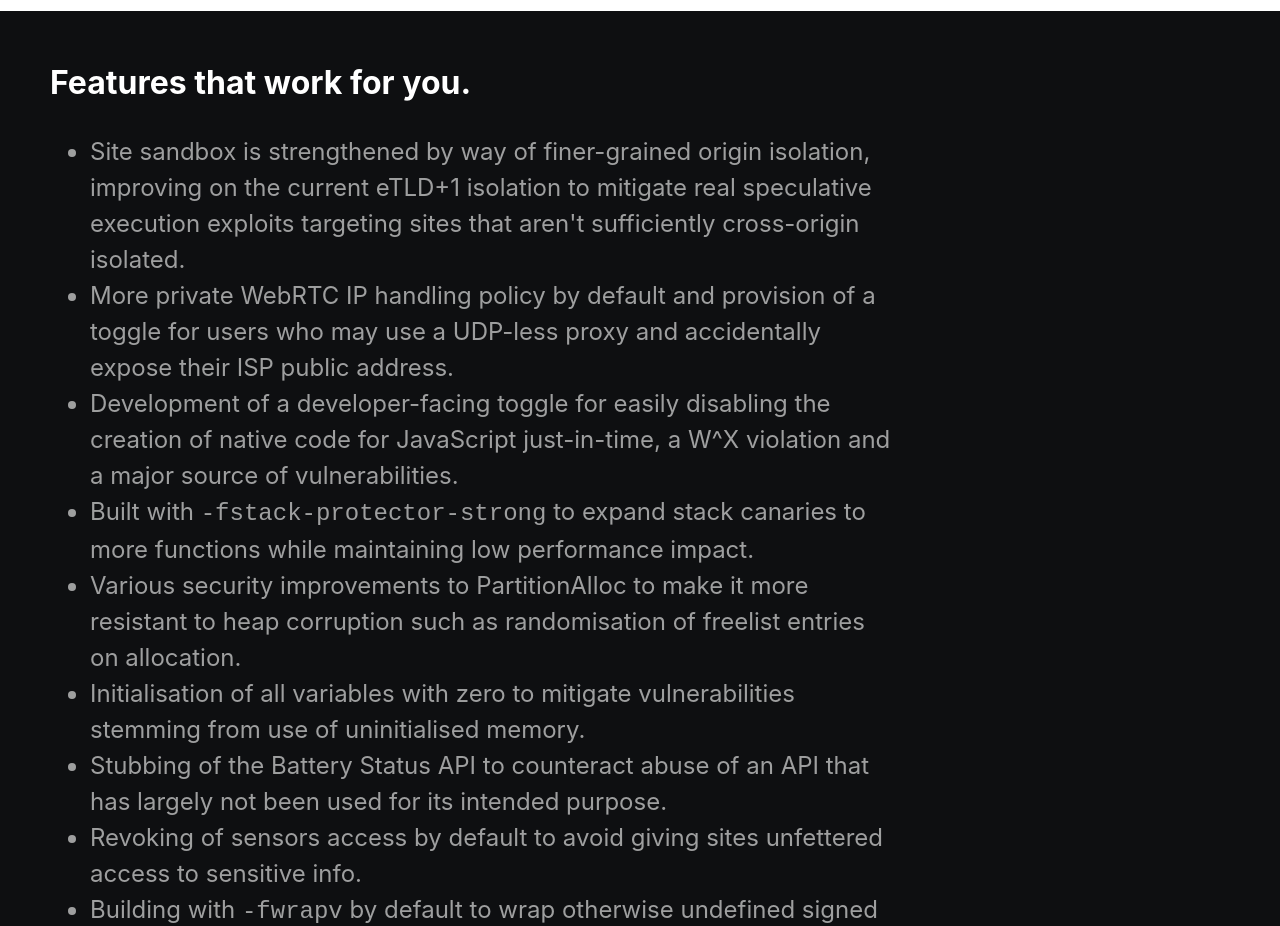
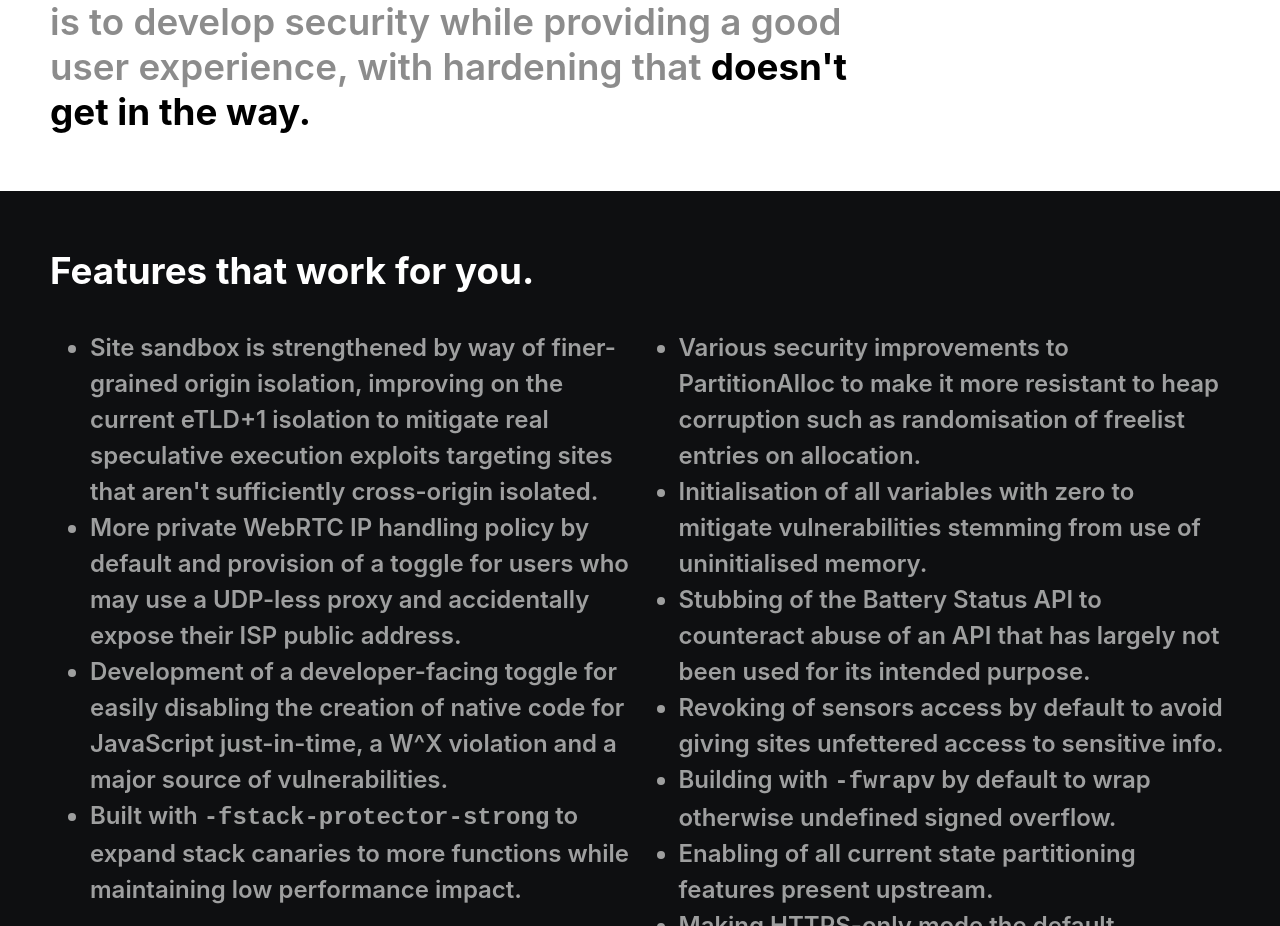
Before and after one commit to e-zk/hexavalent.org, a plain HTML site: page src/index.html in a window 1280 px wide. Shown: the part 722-1648 px from the top of the page. Drawn offline with Linux system fonts and the light colour scheme.

Commit message:
Split features section into two columns

```diff
--- a/src/index.html
+++ b/src/index.html
@@ -38,7 +38,7 @@
                 </li>
             </menu>
         </nav>
-        <section class="colored-section">
+        <section class="colored-section section-block section-right">
             <p>
                 <strong>
                     Welcome to <span class="fade">Hexavalent.</span>
@@ -56,8 +56,8 @@
                 </a>
             </p>
         </section>
-        <section class="default-section">
-            <p>
+        <section class="default-section section-block">
+            <p class="section-right">
                 <strong>Aimed at real people.</strong> We've invested in
                 defenses for real threat models and won't accept security
                 theatre. One of our objectives is to develop security while
@@ -65,8 +65,8 @@
                 <strong>doesn't get in the way.</strong>
             </p>
         </section>
-        <section class="colored-section">
-            <p><strong>Features that work for you.</strong></p>
+        <section class="colored-section section-block">
+            <p class="section-right"><strong>Features that work for you.</strong></p>
             <ul>
                 <li>
                     Site sandbox is strengthened by way of finer-grained
--- a/src/main.css
+++ b/src/main.css
@@ -40,8 +40,12 @@ ul {
 }
 
 section {
-    font-size: 2rem;
-    padding: 20px 30% 20px var(--body-padding);
+    font-size: 2.3rem;
+    font-weight: 600;
+}
+
+section ul {
+    column-count: 2;
 }
 
 menu {
@@ -104,6 +108,14 @@ footer {
     text-decoration: none;
 }
 
+.section-block {
+    padding: 20px var(--body-padding);
+}
+
+.section-right {
+    padding-right: 30%;
+}
+
 .fade {
     animation: fadein 2s ease-out;
     display: inline-block;
@@ -162,7 +174,7 @@ footer {
         --body-padding: 30px;
     }
 
-    section {
+    .section-right {
         padding-right: var(--body-padding);
     }
 
```
